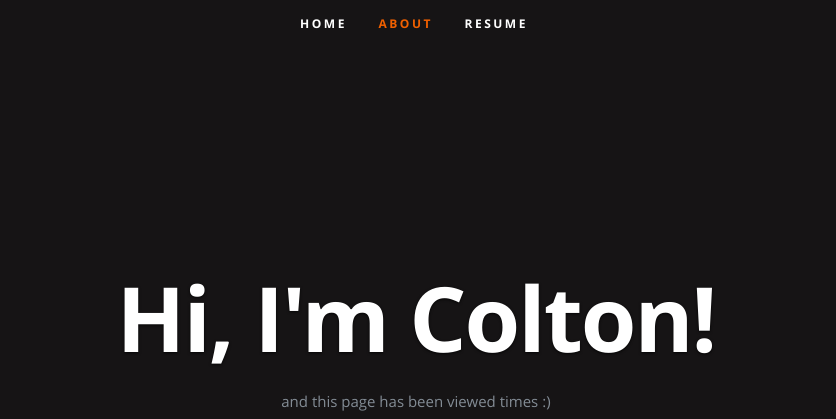
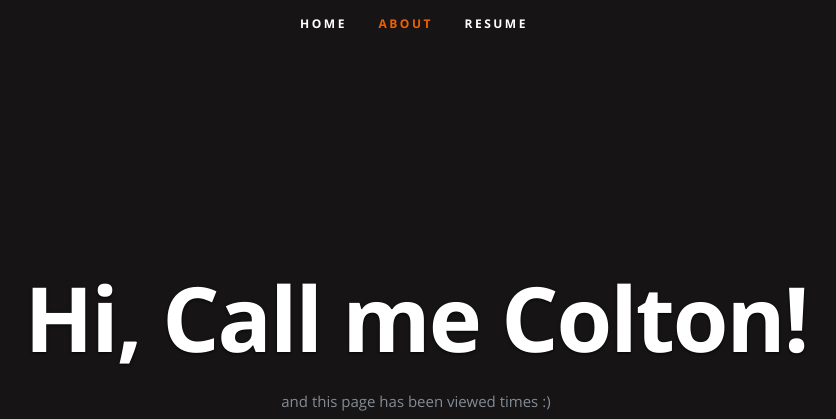
Before and after one commit to shatterboxbox/azure-resume, a plain HTML site: page frontend/index.html in a window 1280 px wide. Shown: the top 419 px of the page, without its empty margins (226-1062 px from the left). Drawn offline with nearby package versions, Linux system fonts and the light colour scheme; no server answers.

Commit message:
adding --overwrite to upload blob batch

```diff
--- a/frontend/index.html
+++ b/frontend/index.html
@@ -54,7 +54,7 @@
 
       <div class="row banner">
          <div class="banner-text">
-            <h1 class="responsive-headline">Hi, I'm Colton!</h1>
+            <h1 class="responsive-headline">Hi, Call me Colton!</h1>
 
             <p>and this page has been viewed <a id="counter"></a> times :) </p>
             <ul class="social">
```
Also changed, not shown: 1 other file.
